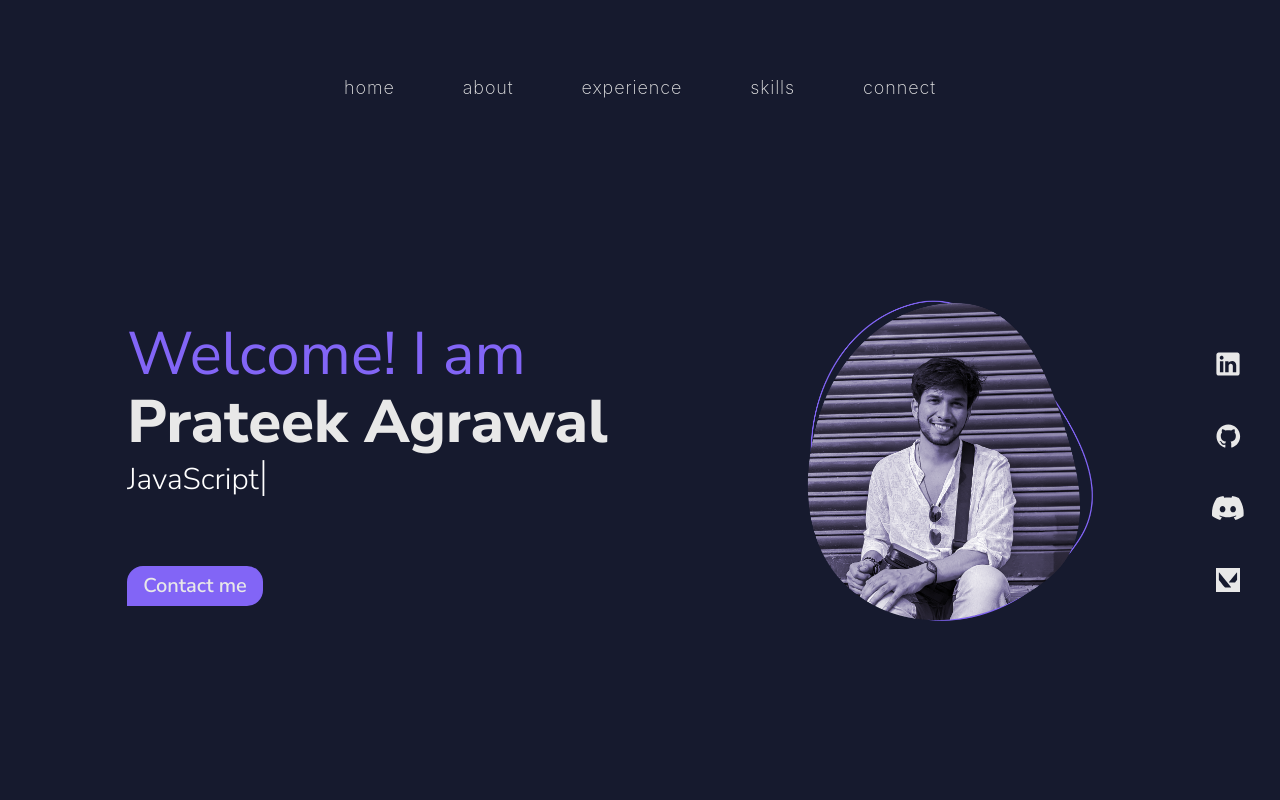
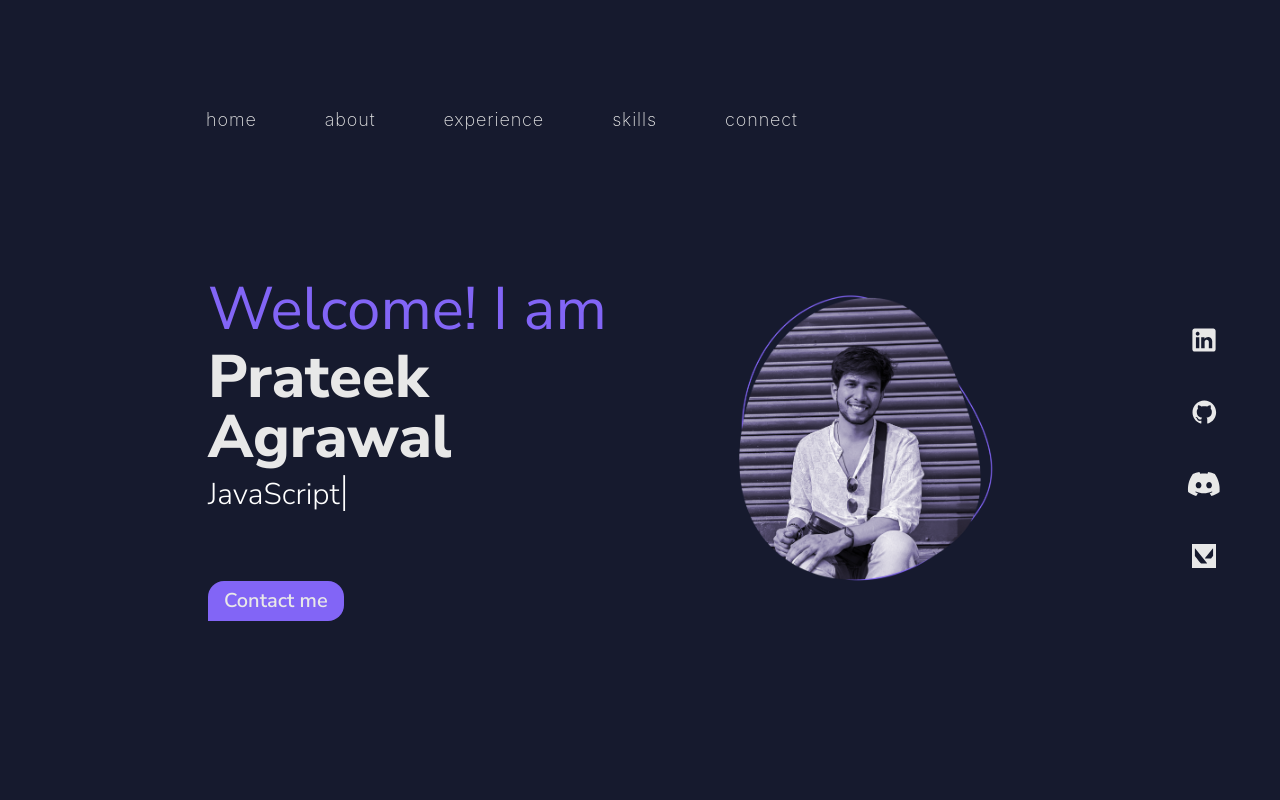
Before and after one commit to PrateeksGitHub/prateeks-portfolio, a React (Create React App) app in the folder prateek/: page / in a window 1280 px wide. Shown: the top 800 px of the page. Built offline with nearby package versions, Linux system fonts and the light colour scheme.

Commit message:
fixed a bunch of layouting and alignment

```diff
--- a/prateek/src/App.js
+++ b/prateek/src/App.js
@@ -7,9 +7,9 @@ import AboutMe from "./components/AboutMe";
 function App() {
   return (
     <div className="bg-background min-h-screen min-w-full flex flex-col">
-      <main className="flex flex-col">
+      <main className="flex flex-col max-w-screen-xl self-center">
         <div className="flex flex-col h-screen">
-          <Navbar className="relative z-10 px-6 md:px-20"></Navbar>
+          <Navbar className="relative z-10 px-6 md:px-48"></Navbar>
           <HeroSection className="flex-grow relative z-0"></HeroSection>
         </div>
         <AboutMe></AboutMe>
--- a/prateek/src/components/AboutMe.js
+++ b/prateek/src/components/AboutMe.js
@@ -12,9 +12,9 @@ function AboutMe({ className }) {
         honed my craft in designing, building, and maintaining production grade
         software & data pipelines at scale. 👨‍💻 I am a beginner at UI-UX Design
         🎨 and Music Production. 🎵 I pride myself on being an effective
-        communicator and also am passionate about Sustainability. 🌏 When I’m
-        not being an engineer, I like to play Valorant 🎮 , take walks listening
-        to audiobooks & podcasts. Also, extremely rarely, I workout.
+        communicator and also am passionate about Sustainability. 🌏 When Im not
+        being an engineer, I like to play Valorant 🎮 , take walks listening to
+        audiobooks & podcasts. Also, extremely rarely, I workout.
       </p>
     </section>
   );
--- a/prateek/src/components/HeroSection.js
+++ b/prateek/src/components/HeroSection.js
@@ -8,13 +8,12 @@ function HeroSection({ className }) {
   return (
     <section
       id="hero"
-      className={`flex flex-col md:flex-row items-center md:my-6 mx-8 px-3 ${className}`}
+      className={`flex flex-col md:flex-row items-center md:m-4 ${className}`}
     >
       <div
         id="hero-text-and-action"
-        className="flex flex-row md:w-1/2 sm:h-1/2 max-w-7xl my-8 md:my-0 order-2 md:order-1 md:px-8 justify-end items-start"
+        className="flex flex-col md:w-1/2 my-8 md:my-0 order-2 md:order-1 items-start md:pl-48 pl-12"
       >
-        <div className="flex flex-col">
         <h1 className="text-4xl md:text-6xl text-secondary font-sans py-1">
           Welcome! I am
         </h1>
@@ -38,9 +37,8 @@ function HeroSection({ className }) {
           message={"Contact me"}
           waveDuration={2000}
           typingSpeed={200}
-            className="py-16"
+          className="pt-16"
         ></MessageTypingAnimation>
-        </div>
       </div>
       <div
         id="profile-picture-and-socials"
@@ -49,10 +47,10 @@ function HeroSection({ className }) {
         <img
           src={prateeksBlobPicture}
           alt="Prateek Profile"
-          className="aspect-auto md:h-full md:w-96 flex md:mx-16 md:ml-28 p-4"
+          className="aspect-auto md:h-full md:w-1/2 flex md:mx-16"
         />
         <div className="flex-grow"></div>
-        <Socials className="hidden md:flex self-center"></Socials>
+        <Socials className="hidden md:flex self-center p-8"></Socials>
       </div>
     </section>
   );
--- a/prateek/src/components/NavBar.js
+++ b/prateek/src/components/NavBar.js
@@ -12,28 +12,28 @@ const Navbar = ({ className }) => {
   };
   const [isMenuOpen, setIsMenuOpen] = useState(false);
   const buttonClassConfig =
-    "px-3 py-2 tracking-wider rounded-lg border-transparent border-2 hover:border-accent hover:border-2 transition duration-200 ease-in-out";
-
+    "px-3 py-2 max-sm:hover:text-accent text-primary tracking-wider rounded-lg md:border-transparent md:border-2 md:hover:border-accent md:hover:border-2 transition duration-200 ease-in-out";
+  const smallNavBarHeight = "16";
   return (
     <nav
-      className={`bg-background text-primary min-w-full h-36 py-8 md:py-16 ${className}`}
+      className={`flex flex-col bg-background min-w-full h-${smallNavBarHeight} md:pt-24 ${className}`}
     >
       <div
         id="nav bar menu"
-        className="flex flex-col md:flex-row items-start md:items-center justify-start md:justify-center"
+        className="flex flex-col md:flex-row items-start justify-start"
       >
-        <Socials className="md:hidden flex self-end top-4 relative z-20 space-y-6"></Socials>
+        <Socials className="md:hidden flex self-end absolute top-10 space-y-6"></Socials>
 
         <button
-          className="md:hidden p-4 font-sans font-bold text-3xl absolute"
+          className="flex absolute top-10 mx-4 md:hidden font-sans font-bold text-3xl"
           onClick={() => setIsMenuOpen(!isMenuOpen)}
         >
-          <MenuHamburgerSVG className="fill-accent h-5"></MenuHamburgerSVG>
+          <MenuHamburgerSVG className="fill-primary hover:fill-accent h-5"></MenuHamburgerSVG>
         </button>
         <ul
           id="navbar-menu-list"
-          className={`${isMenuOpen ? "" : "hidden"}
-            md:flex flex-col bg-background md:flex-row font-extralight md:text-lg text-3xl md:space-x-10 max-md:space-y-4 max-md:w-2/3 max-md:py-4 max-md:bg-opacity-95`}
+          className={`${isMenuOpen ? "flex" : "hidden"}
+            md:flex md:flex-row flex-col bg-background font-extralight md:text-lg text-3xl md:space-x-10 max-sm:space-y-4 max-sm:w-2/3 max-sm:py-4 max-sm:mt-${smallNavBarHeight} max-sm:bg-opacity-95`}
         >
           <li>
             <button
--- a/prateek/src/components/SkillTile.js
+++ b/prateek/src/components/SkillTile.js
@@ -8,12 +8,12 @@ function SkillTile({
 }) {
   return (
     <div
-      className={`flex flex-col items-center p-3 m-4 md:m-10 justify-center content-center border-2 border-accent rounded-xl border-opacity-0 hover:border-opacity-75 font-sans text-primary ${className}`}
+      className={`flex flex-col items-center p-2 m-4 justify-center content-center border-2 border-accent rounded-xl border-opacity-0 hover:border-opacity-75 font-sans text-primary ${className}`}
     >
       <img
         src={svgLogoPath}
         alt={skillName}
-        className={`h-20 p-2 ${svgClassName}`}
+        className={`h-16 md:h-20 p-2 ${svgClassName}`}
       />
       {skillName}
     </div>
--- a/prateek/src/components/SkillsSection.js
+++ b/prateek/src/components/SkillsSection.js
@@ -8,7 +8,7 @@ function SkillsSection({ skillTitles, className }) {
       className={`flex flex-col justify-center min-h-screen m-12 md:mx-48 md:p-4 ${className}`}
     >
       <h1 className="font-sans font-bold text-4xl text-primary ">My Toolkit</h1>
-      <div className="flex flex-wrap justify-center items-baseline my-12">
+      <div className="flex flex-wrap justify-normal items-baseline my-12">
         {skillTitles.map((skill) => (
           <SkillTile
             key={`${skill}`}
```
Lines whose indentation alone changed are shown as unchanged.
